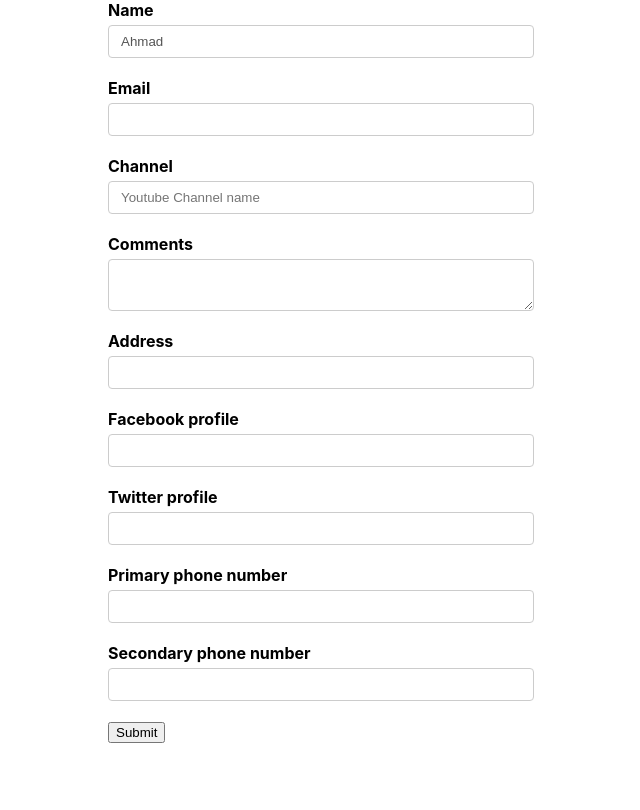
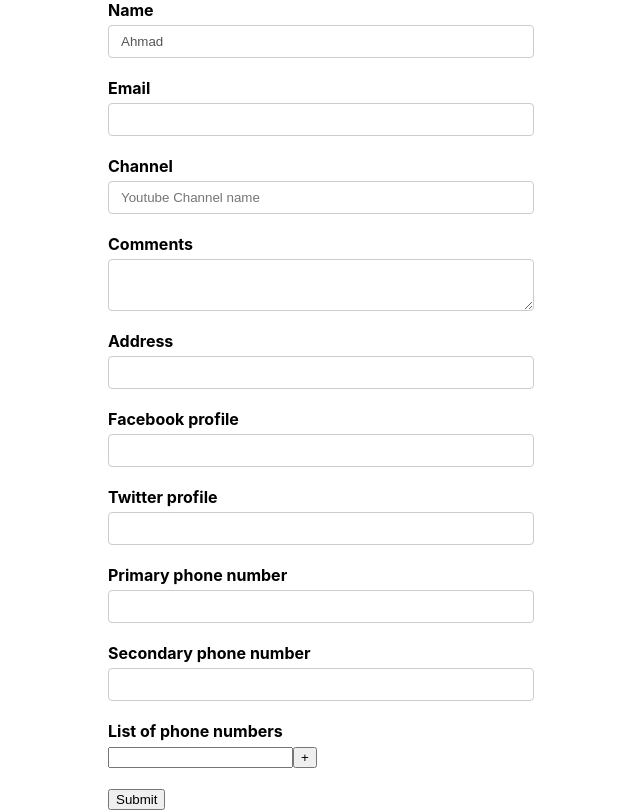
Before and after one commit to ahmadlufiau/react-formic, a React (Create React App) app: page / in a window 1280 px wide. Shown: the whole page, without its empty margins (319-959 px from the left). Built offline with nearby package versions, Linux system fonts and the light colour scheme.

Commit message:
FieldArray component

```diff
--- a/src/components/YoutubeForm.js
+++ b/src/components/YoutubeForm.js
@@ -1,5 +1,5 @@
 import React from 'react'
-import { Formik, Form, Field, ErrorMessage } from 'formik'
+import { Formik, Form, Field, ErrorMessage, FieldArray } from 'formik'
 import * as Yup from 'yup'
 import TextError from './TextError'
 
@@ -13,7 +13,8 @@
         facebook: '',
         twitter: ''
     },
-    phoneNumbers : ['', '']
+    phoneNumbers : ['', ''],
+    phNumbers: ['']
 }
 
 const onSubmit = values => {
@@ -128,6 +129,36 @@
                     <Field type='text' id='secondaryPh' name='phoneNumbers[1]' />
                 </div>
 
+                <div className='form-control'>
+                    <label>List of phone numbers</label>
+                    <FieldArray name='phNumbers'>
+                        {
+                            (fieldArrayProps) => {
+                                console.log('fieldArrayProps', fieldArrayProps)
+                                const {push, remove, form} = fieldArrayProps
+                                const {values} = form
+                                const {phNumbers} = values
+                                return (
+                                    <div>
+                                    {
+                                        phNumbers.map((phNumber, index) => (
+                                            <div key={index}>
+                                                <Field name={`phNumbers[${index}]`} />
+                                                {
+                                                    index > 0 &&
+                                                    <button type='button' onClick={() => remove(index) }> - </button>
+                                                }
+                                                <button type='button' onClick={() => push('')}> + </button>
+                                            </div>
+                                        ))
+                                    }
+                                    </div>
+                                )
+                            }
+                        }
+                    </FieldArray>
+                </div>
+
                 <button type='submit'>Submit</button>
             </Form>
         </Formik>
```
